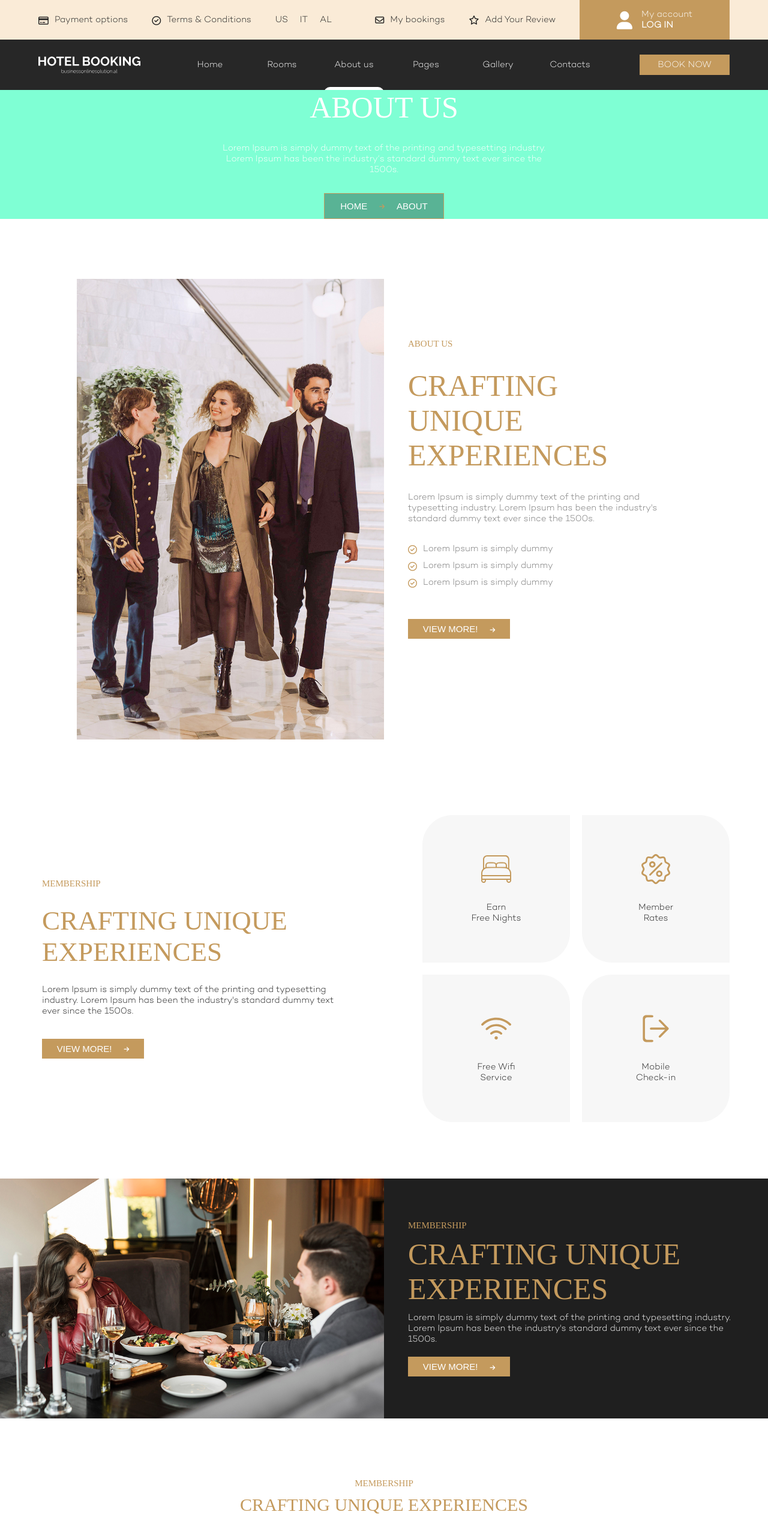
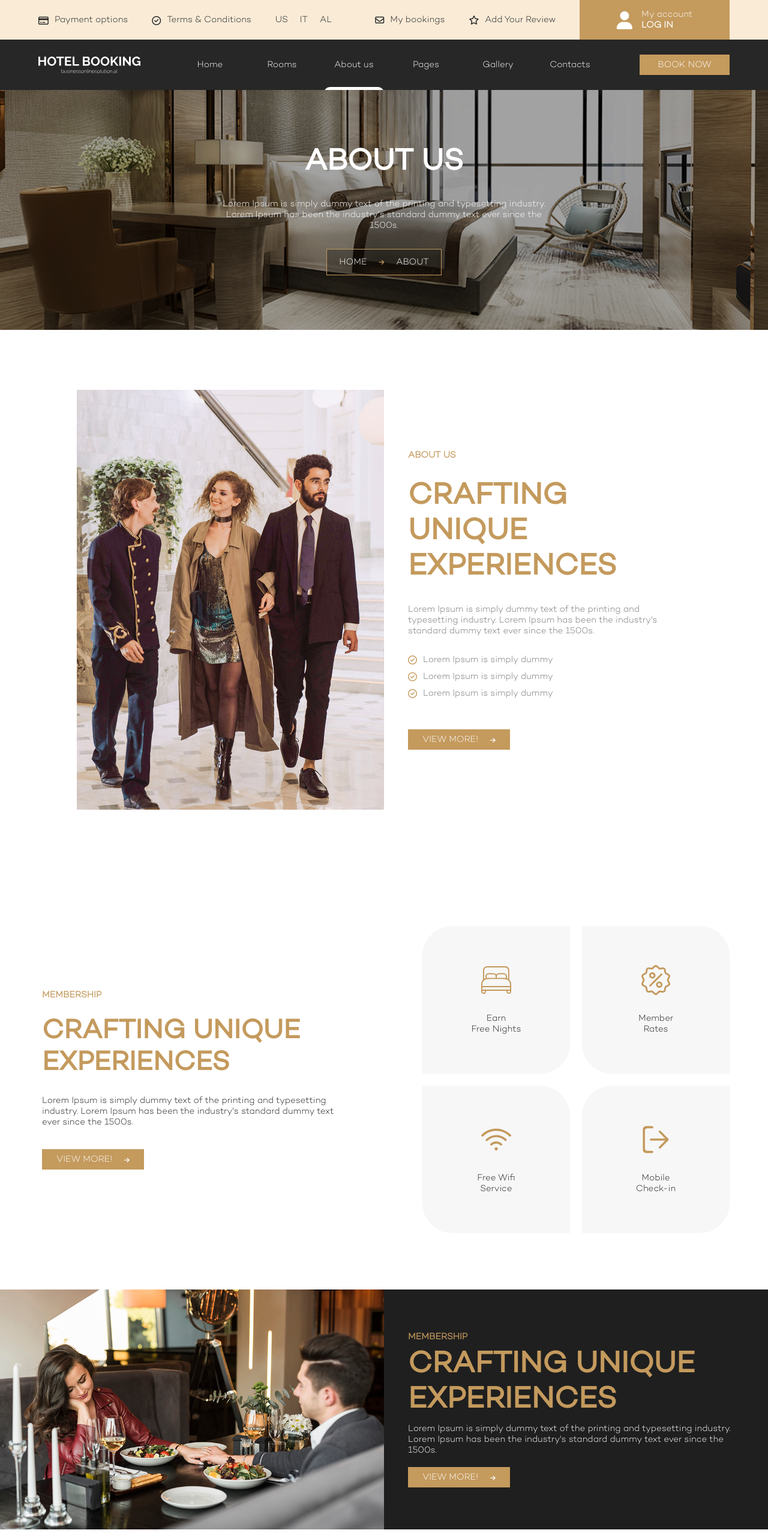
Before and after one commit to FlavioAvdulla/Hotel-Booking-System, a React (Vite) app in the folder FrontEnd/: page /about-us in a window 1280 px wide. Shown: the top 2566 px of the page at 60% size. Built offline with nearby package versions, Linux system fonts and the light colour scheme.

Commit message:
web_update

```diff
--- a/FrontEnd/src/components/Pages/AboutUs/AboutUs.css
+++ b/FrontEnd/src/components/Pages/AboutUs/AboutUs.css
@@ -50,7 +50,7 @@
 
 .banner-info h1 {
     font-size: 50px;
-    font-weight: 300;
+    font-family: 'CamptonBook', sans-serif;
     text-align: center;
     color: white;
 
@@ -71,7 +71,7 @@
     display: flex;
     border: 1px solid var(--gold-color);
     width: 200px;
-    font-weight: 300;
+    font-family: 'CamptonLight', sans-serif;
     margin: 0px auto 0px auto;
     background-color: rgba(0, 0, 0, 0.297);
     padding: 12px 7px;
@@ -158,18 +158,18 @@
 
 .fa-circle-check {
     color: var(--gold-color);
-    margin: 3px 10px 0px 0px;
+    margin: 0px 10px 0px 0px;
 }
 
 .section-02-content-info h1 {
     font-size: 50px;
-    font-weight: 400;
+    font-family: 'CamptonBook', sans-serif;
     color: var(--gold-color);
 }
 
 .section-02-content-info h2 {
     font-size: 15px;
-    font-weight: 400;
+    font-family: 'CamptonLight', sans-serif;
     color: var(--gold-color);
 }
 
@@ -184,7 +184,7 @@
     align-items: center;
     border: 1px solid var(--gold-color);
     width: 170px;
-    font-weight: 300;
+    font-family: 'CamptonLight', sans-serif;
     background-color: var(--gold-color);
     padding: 7px;
     color: white;
@@ -244,13 +244,13 @@
 
 .section-03-content-info h1 {
     font-size: 50px;
-    font-weight: 400;
+    font-family: 'CamptonBook', sans-serif;
     color: var(--gold-color);
 }
 
 .section-03-content-info h2 {
     font-size: 15px;
-    font-weight: 400;
+    font-family: 'CamptonLight', sans-serif;
     color: var(--gold-color);
 }
 
@@ -266,7 +266,7 @@
     align-items: center;
     border: 1px solid var(--gold-color);
     width: 170px;
-    font-weight: 300;
+    font-family: 'CamptonLight', sans-serif;
     background-color: var(--gold-color);
     padding: 7px;
     color: white;
@@ -400,19 +400,18 @@
 
 .section-04-content-info h1 {
     font-size: 50px;
-    font-weight: 400;
+    font-family: 'CamptonBook', sans-serif;
     color: var(--gold-color);
 }
 
 .section-04-content-info h2 {
     font-size: 15px;
-    font-weight: 400;
+    font-family: 'CamptonLight', sans-serif;
     color: var(--gold-color);
 }
 
 .section-04-content-info p {
     color: white;
-    font-weight: 300;
 }
 
 .section-04-content-info button {
@@ -421,7 +420,7 @@
     align-items: center;
     border: 1px solid var(--gold-color);
     width: 170px;
-    font-weight: 300;
+    font-family: 'CamptonLight', sans-serif;
     background-color: var(--gold-color);
     padding: 7px;
     margin: 10px 0px 0px 0px;
@@ -515,7 +514,7 @@
 
 .photo-item-info h1 {
     font-size: 22px;
-    font-weight: 400;
+    font-family: 'CamptonSemiBold', sans-serif;
     color: var(--dark-grey);
 }
 
@@ -563,13 +562,13 @@
 
 .section-05-content-info h1 {
     font-size: 30px;
-    font-weight: 400;
+    font-family: 'CamptonBook', sans-serif;
     color: var(--gold-color);
 }
 
 .section-05-content-info h2 {
     font-size: 15px;
-    font-weight: 400;
+    font-family: 'CamptonLight', sans-serif;
     color: var(--gold-color);
     margin: 0px 0px 10px 0px;
 }
@@ -602,14 +601,14 @@
 }
 
 .section-06-content-info h1 {
-    font-size: 50px;
-    font-weight: 400;
+    font-size: 30px;
+    font-family: 'CamptonBook', sans-serif;
     color: var(--gold-color);
 }
 
 .section-06-content-info h2 {
     font-size: 15px;
-    font-weight: 400;
+    font-family: 'CamptonLight', sans-serif;
     color: var(--gold-color);
 }
 
@@ -690,7 +689,6 @@
 .review-description-section p {
     text-align: justify;
     text-align-last: left;
-    font-weight: 300;
 }
 
 .review-client {
@@ -722,12 +720,8 @@
 }
 
 .client-info-name h1 {
-    font-weight: 400;
+    font-family: 'CamptonLight', sans-serif;
     font-size: 18px;
-}
-
-.client-info-name p {
-    font-weight: 300;
 }
 
 .client-photo img {
@@ -752,7 +746,7 @@
 
 .submit-review h1 {
     font-size: 35px;
-    font-weight: 300;
+    font-family: 'CamptonLight', sans-serif;
     color: var(--gold-color);
     /* background-color: aqua; */
 }
@@ -789,6 +783,7 @@
     padding: 20px 24px;
     border: 1px solid white;
     background-color: white;
+    font-family: 'CamptonLight', sans-serif;
     outline: none;
     resize: vertical;
     scrollbar-width: none;
@@ -801,6 +796,7 @@
     padding: 20px 24px;
     border: 1px solid white;
     background-color: white;
+    font-family: 'CamptonLight', sans-serif;
     outline: none;
     resize: vertical;
     scrollbar-width: none;
@@ -821,7 +817,7 @@
 .submit-review-input button {
     border: 1px solid var(--gold-color);
     font-size: 15px;
-    font-weight: 300;
+    font-family: 'CamptonLight', sans-serif;
     width: 12vw;
     padding: 8px;
     color: white;
--- a/FrontEnd/src/components/Pages/Contacts/Contacts.css
+++ b/FrontEnd/src/components/Pages/Contacts/Contacts.css
@@ -39,7 +39,6 @@
 
 .contact-info-01 h1 {
     font-size: 50px;
-    font-weight: 300;
     text-align: center;
     color: white;
 }
@@ -49,16 +48,14 @@
     text-align: center;
     margin: 0px auto 0px auto;
     width: 50%;
-    font-weight: 300;
     color: white;
     justify-content: center;
 }
 
-.contact-info-01 button {
+.banner-info button {
     display: flex;
     border: 1px solid var(--gold-color);
-    width: 200px;
-    font-weight: 300;
+    width: 15vw;
     margin: 0px auto 0px auto;
     background-color: rgba(0, 0, 0, 0.297);
     padding: 12px 7px;
@@ -129,6 +126,7 @@
     outline: none;
     resize: vertical;
     scrollbar-width: none;
+    font-family: 'CamptonLight', sans-serif;
     color: var(--dark-grey);
 }
 
@@ -140,6 +138,7 @@
     background-color: var(--light-grey);
     outline: none;
     resize: vertical;
+    font-family: 'CamptonLight', sans-serif;
     scrollbar-width: none;
     color: var(--dark-grey);
 }
@@ -155,11 +154,12 @@
     justify-content: center;
     align-items: center;
     border: 1px solid var(--gold-color);
-    width: 170px;
+    width: 12vw;
     font-weight: 300;
     background-color: var(--gold-color);
     padding: 7px;
     color: white;
+    font-family: 'CamptonLight', sans-serif;
     cursor: pointer;
     transition: 0.3s ease-in-out;
     gap: 20px;
@@ -198,9 +198,9 @@
 .location-info h1,
 .email-us-info h1,
 .phone-number-info h1 {
+    font-family: 'CamptonLight', sans-serif;
     font-size: 20px;
     color: var(--gold-color);
-    font-weight: 400;
     margin: 0px 0px 10px 0px;
 }
 
--- a/FrontEnd/src/components/Pages/Contacts/Contacts.jsx
+++ b/FrontEnd/src/components/Pages/Contacts/Contacts.jsx
@@ -50,7 +50,7 @@
           <h1>CONTACT US</h1>
           <p>
             Lorem Ipsum is simply dummy text of the printing and typesetting
-            industry. Lorem Ipsum has been the industry's standard dummy text
+            industry. Lorem Ipsum has been the industry&apos;s standard dummy text
             ever since the 1500s.
           </p>
           <button>
--- a/FrontEnd/src/components/Pages/Gallery/Gallery.css
+++ b/FrontEnd/src/components/Pages/Gallery/Gallery.css
@@ -28,7 +28,6 @@
   }
 
   .gallery-title p {
-    font-family: 'Campton', sans-serif;
     margin: 0px auto;
     width: 50%;
   }
@@ -42,7 +41,7 @@
     grid-template-columns: 1fr 1fr 1fr 1fr 1fr;
 }
 
-.section-01 {
+.gallery-section-01 {
     display: flex;
     flex-direction: column;
     width: 100%;
@@ -51,8 +50,8 @@
     background-color: aquamarine;
 }
 
-.section-01 img,
-.section-02 img {
+.gallery-section-01 img,
+.gallery-section-01 img {
     width: 100%;
     height: auto;
     object-fit: cover;
--- a/FrontEnd/src/components/Pages/Gallery/Gallery.jsx
+++ b/FrontEnd/src/components/Pages/Gallery/Gallery.jsx
@@ -19,25 +19,25 @@
         </div>
 
         <div className="gallery-photos">
-          <div className="section-01">
+          <div className="gallery-section-01">
             <img src={gallery_01} alt="gallery_01" />
             <img src={gallery_02} alt="gallery_02" />
           </div>
-          <div className="section-01">
+          <div className="gallery-section-01">
             <img src={gallery_01} alt="gallery_01" />
             <img src={gallery_01} alt="gallery_01" />
           </div>
-          <div className="section-01">
+          <div className="gallery-section-01">
             <img src={gallery_02} alt="gallery_02" />
             <img src={gallery_02} alt="gallery_02" />
             <img src={gallery_01} alt="gallery_01" />
           </div>
-          <div className="section-01">
+          <div className="gallery-section-01">
             <img src={gallery_01} alt="gallery_01" />
             <img src={gallery_02} alt="gallery_02" />
             <img src={gallery_02} alt="gallery_02" />
           </div>
-          <div className="section-01">
+          <div className="gallery-section-01">
             <img src={gallery_02} alt="gallery_02" />
             <img src={gallery_01} alt="gallery_01" />
           </div>
--- a/FrontEnd/src/components/Pages/Rooms/Rooms.css
+++ b/FrontEnd/src/components/Pages/Rooms/Rooms.css
@@ -79,20 +79,19 @@
 
 .room-price h1 {
     font-size: 30px;
-    font-weight: 400;
+    font-family: 'CamptonBook', sans-serif;
     color: var(--grey-color);
 }
 
 .room-price p {
     font-size: 25px;
-    font-weight: 400;
+    font-family: 'CamptonBook', sans-serif;
     color: var(--grey-color);
 }
 
 .room-price span {
     font-size: 20px;
-    font-weight: 300;
-    /* color: #ffc800; */
+    font-family: 'CamptonLight', sans-serif;
 }
 
 .room-details {
@@ -151,6 +150,7 @@
 .room-detail-02-text h2,
 .room-detail-03-text h2,
 .room-detail-04-text h2 {
+    font-family: 'CamptonBook', sans-serif;
     font-size: 17px;
     margin: 0px 0px 4px 0px;
     color: var(--grey-color);
@@ -191,7 +191,7 @@
 .room-about-description h1 {
     margin: 0px 0px 10px 0px;
     font-size: 28px;
-    font-weight: 400;
+    font-family: 'CamptonBook', sans-serif;
     color: var(--grey-color);
 }
 
@@ -259,6 +259,7 @@
 .business-centre p,
 .sun-terrace p,
 .concierge-service p {
+    font-family: 'CamptonBook', sans-serif;
     color: var(--grey-color);
 }
 
@@ -319,6 +320,7 @@
     font-size: 30px;
     font-weight: 400;
     text-align: center;
+    font-family: 'CamptonBook', sans-serif;
     margin: 0px 0px 15px 0px;
     color: var(--grey-color);
 }
@@ -364,7 +366,7 @@
 .high-season-details span,
 .medium-season-details span,
 .low-season-details span {
-    font-weight: 800;
+    font-family: 'CamptonSemiBold', sans-serif;
 }
 
 .high-season-details p,
@@ -378,7 +380,7 @@
 .low-season-details button {
     border: 1px solid var(--gold-color);
     width: 200px;
-    font-weight: 300;
+    font-family: 'CamptonLight', sans-serif;
     background-color: var(--gold-color);
     padding: 7px;
     color: white;
@@ -426,6 +428,7 @@
     .room-detail-02-text h2,
     .room-detail-03-text h2,
     .room-detail-04-text h2 {
+
         font-size: 18px;
         margin: 0px 0px 15px 0px;
     }
```
